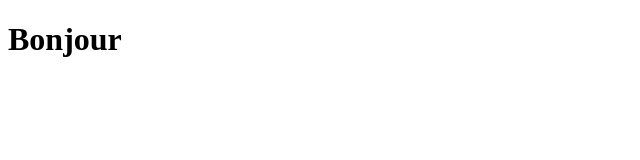
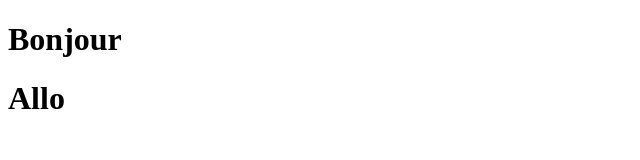
Before and after one commit to Njiketude/grp-424-ecole, a plain HTML site: page index.html in a window 1280 px wide. Shown: the whole page, without its empty margins (0-640 px from the left). Drawn offline with Linux system fonts and the light colour scheme.

Commit message:
commit html

```diff
--- a/index.html
+++ b/index.html
@@ -6,5 +6,6 @@
 </head>
 <body>
 	<h1> Bonjour </h1>
+	<h1> Allo </h1>
 </body>
 </html>
```
